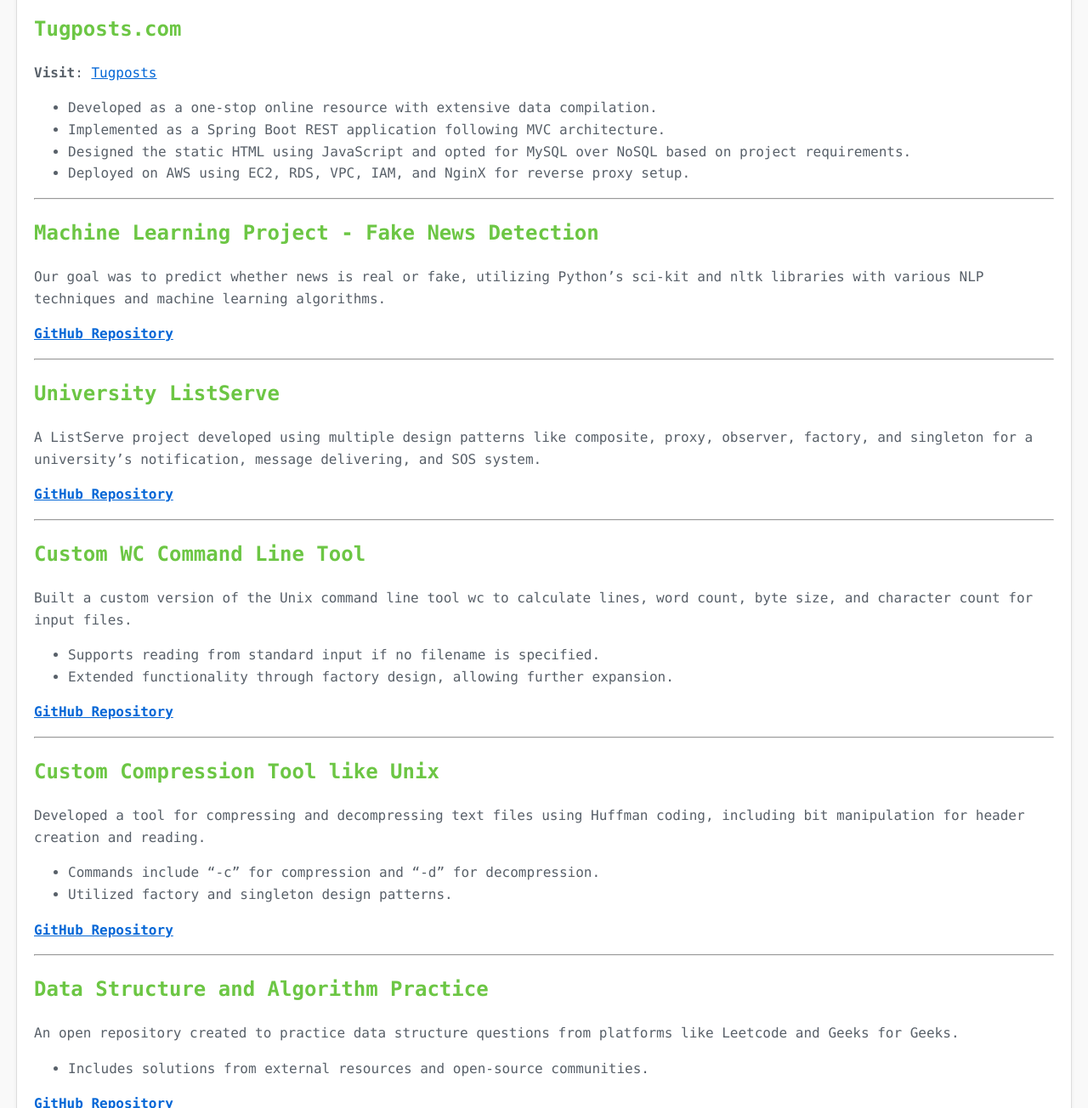
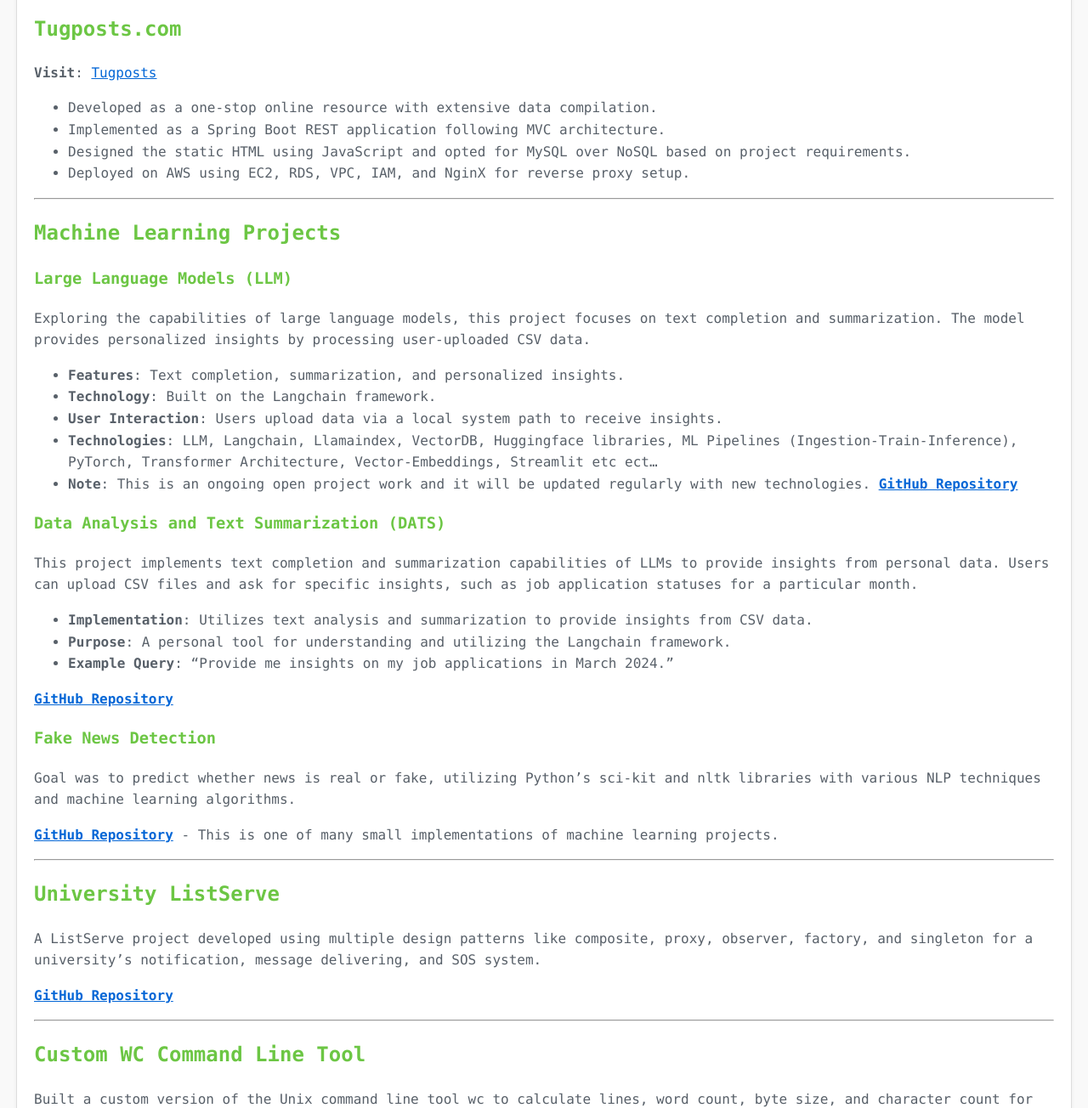
Before and after one commit to 05satyam/05satyam.github.io, a Jekyll site: the page built from projects.md, in a window 1280 px wide and 1400 px high, scrolled down 747 px, cut to the strip 0-1304 px from the top of the window. Shown: the whole strip at 85% size. Built offline with Jekyll 4.4.1, drawn with Linux system fonts in a browser that asks for light colours.

Commit message:
adding some basic chnages

```diff
--- a/projects.md
+++ b/projects.md
@@ -36,10 +36,34 @@ title: Projects
 
 ---
 
-## Machine Learning Project - Fake News Detection
-Our goal was to predict whether news is real or fake, utilizing Python's sci-kit and nltk libraries with various NLP techniques and machine learning algorithms.
+## Machine Learning Projects
 
-[**GitHub Repository**](https://github.com/05satyam/machine-leanring-small-projects)
+### Large Language Models (LLM)
+Exploring the capabilities of large language models, this project focuses on text completion and summarization. The model provides personalized insights by processing user-uploaded CSV data.
+
+- **Features**: Text completion, summarization, and personalized insights.
+- **Technology**: Built on the Langchain framework.
+- **User Interaction**: Users upload data via a local system path to receive insights.
+- **Technologies**: LLM, Langchain, Llamaindex, VectorDB, Huggingface libraries, ML Pipelines
+                    (Ingestion-Train-Inference), PyTorch, Transformer Architecture, Vector-Embeddings, Streamlit etc ect...
+- **Note**: This is an ongoing open project work and it will be updated regularly with new technologies.
+[**GitHub Repository**](https://github.com/05satyam/large_language_models)
+
+
+### Data Analysis and Text Summarization (DATS)
+This project implements text completion and summarization capabilities of LLMs to provide insights from personal data. Users can upload CSV files and ask for specific insights, such as job application statuses for a particular month.
+
+- **Implementation**: Utilizes text analysis and summarization to provide insights from CSV data.
+- **Purpose**: A personal tool for understanding and utilizing the Langchain framework.
+- **Example Query**: "Provide me insights on my job applications in March 2024."
+
+[**GitHub Repository**](https://github.com/05satyam/DATS)
+
+
+### Fake News Detection
+Goal was to predict whether news is real or fake, utilizing Python's sci-kit and nltk libraries with various NLP techniques and machine learning algorithms.
+
+[**GitHub Repository**](https://github.com/05satyam/machine-leanring-small-projects) - This is one of many small implementations of machine learning projects.
 
 ---
 
```
